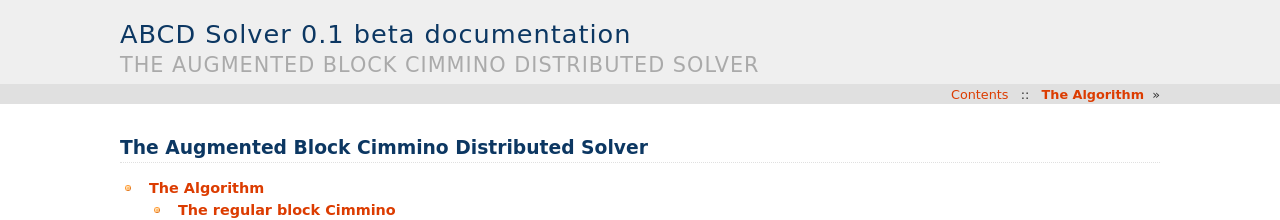
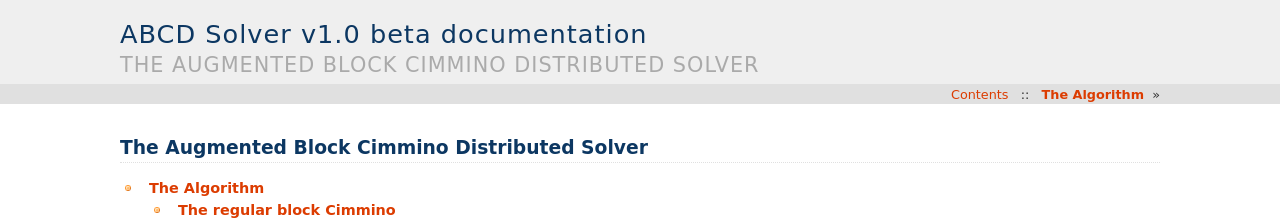
Before and after one commit to NLAFET/block_cimmino, a Sphinx documentation site: the page built from doc/source/index.rst, in a window 1280 px wide. Shown: the top 220 px of the page. Built offline with Sphinx 7.4.7, drawn with Linux system fonts in a browser that asks for light colours.

Commit message:
changed version name

```diff
--- a/doc/source/conf.py
+++ b/doc/source/conf.py
@@ -67,9 +67,9 @@ copyright = '2014, INP de Toulouse'
 # built documents.
 #
 # The short X.Y version.
-version = '0.1'
+version = '1.0-b1'
 # The full version, including alpha/beta/rc tags.
-release = '0.1 beta'
+release = 'v1.0 beta'
 
 # The language for content autogenerated by Sphinx. Refer to documentation
 # for a list of supported languages.
```
